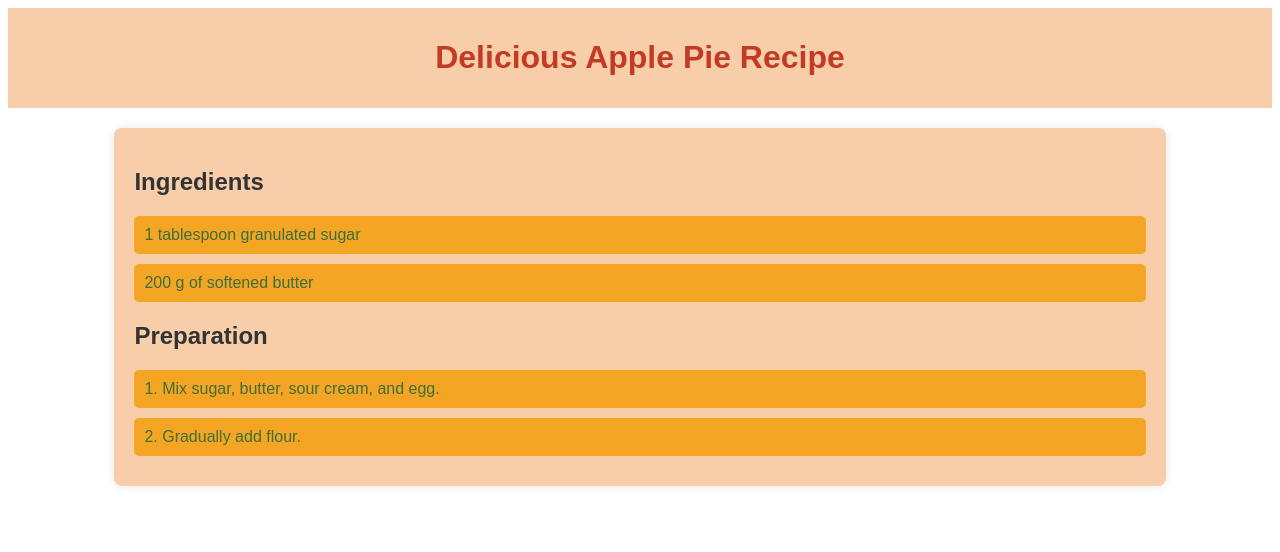
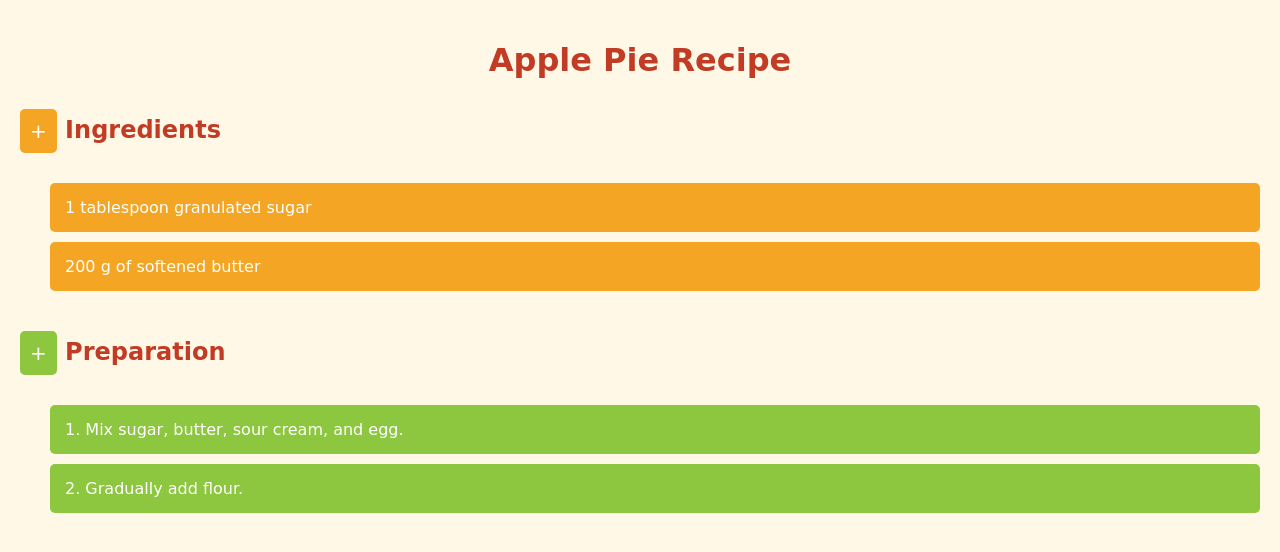
Before and after one commit to HlexNC/kurenkova.github.io, a plain HTML site: page index.html in a window 1280 px wide. Drawn offline with Linux system fonts and the light colour scheme; a web font is replaced by a local one.

Commit message:
Refactor HTML and CSS styles for Apple Pie Recipe page

```diff
--- a/index.html
+++ b/index.html
@@ -1,69 +1,105 @@
 <!DOCTYPE html>
-<html>
+<html lang="en">
+
 <head>
+    <meta charset="UTF-8">
+    <meta name="viewport" content="width=device-width, initial-scale=1.0">
     <title>Apple Pie Recipe</title>
+    <link href="https://fonts.googleapis.com/css2?family=Patrick+Hand+SC&display=swap" rel="stylesheet">
     <style>
         body {
-            font-family: Arial, sans-serif;
-            background-color: white;
+            font-family: 'Patrick Hand SC', cursive;
+            background-color: #fff8e7;
+            /* light peach background */
+            margin: 0;
+            padding: 20px;
             color: #333;
         }
 
-        .header {
-            background-color: #f8ceaa;
-            padding: 10px 20px;
+        h1 {
+            color: #c23b24;
+            /* Tall Poppy for titles */
             text-align: center;
-            color: #c23b24;
         }
 
-        .recipe-container {
-            width: 80%;
-            margin: 20px auto;
-            background-color: #f8ceaa;
-            padding: 20px;
-            border-radius: 8px;
-            box-shadow: 0px 0px 10px 0px rgba(0,0,0,0.1);
+        h2 {
+            color: #c23b24;
+            /* Tall Poppy for subtitles */
+            margin-top: 30px;
         }
 
-        .ingredient, .instruction {
+        .ingredient,
+        .step {
             background-color: #f5a524;
-            padding: 10px;
-            margin-bottom: 10px;
+            /* Buttercup yellow for boxes */
+            color: #fff;
+            padding: 15px;
+            margin: 10px 0;
             border-radius: 5px;
-            color: #3e6e3a;
         }
 
-        .ingredient:hover, .instruction:hover {
+        .step {
             background-color: #8dc63f;
-            cursor: pointer;
+            /* Sushi green for step boxes */
         }
 
-        .highlight {
-            background-color: #c23b24;
-            color: white;
+        /* Add styles for the button and icon */
+        .toggle-button {
+            position: relative;
+            left: 0;
+            border: none;
+            background: none;
+            cursor: pointer;
+            padding: 10px;
+            border-radius: 5px;
+            background-color: #f5a524;
+            /* Buttercup yellow for button background */
+            font-family: 'Patrick Hand SC', cursive;
+            color: #fff;
+            font-size: 20px;
+        }
+
+        .toggle-button.sushi {
+            background-color: #8dc63f;
+            /* Sushi green for button background */
+        }
+
+        .toggle-content {
+            transition: max-height 0.5s ease-in-out;
+            /* smooth folding animation */
+            max-height: 1000px;
+            /* arbitrary large number */
+            overflow: hidden;
+            margin-left: 30px;
+        }
+
+        .hidden {
+            max-height: 0;
         }
     </style>
     <script>
-        function highlight(element) {
-            element.classList.toggle("highlight");
+        function toggleContent(id) {
+            var content = document.getElementById(id);
+            content.classList.toggle('hidden');
         }
     </script>
 </head>
+
 <body>
-    <div class="header">
-        <h1>Delicious Apple Pie Recipe</h1>
+    <h1>Apple Pie Recipe</h1>
+    <h2><button class="toggle-button" onclick="toggleContent('ingredients')">+</button> Ingredients</h2>
+    <div id="ingredients" class="toggle-content">
+        <div class="ingredient">1 tablespoon granulated sugar</div>
+        <div class="ingredient">200 g of softened butter</div>
+        <!-- Add more ingredients as needed -->
     </div>
 
-    <div class="recipe-container">
-        <h2>Ingredients</h2>
-        <div class="ingredient" onclick="highlight(this)">1 tablespoon granulated sugar</div>
-        <div class="ingredient" onclick="highlight(this)">200 g of softened butter</div>
-        <!-- More ingredients here -->
-
-        <h2>Preparation</h2>
-        <div class="instruction" onclick="highlight(this)">1. Mix sugar, butter, sour cream, and egg.</div>
-        <div class="instruction" onclick="highlight(this)">2. Gradually add flour.</div>
-        <!-- More instructions here -->
+    <h2><button class="toggle-button sushi" onclick="toggleContent('preparation')">+</button> Preparation</h2>
+    <div id="preparation" class="toggle-content">
+        <div class="step">1. Mix sugar, butter, sour cream, and egg.</div>
+        <div class="step">2. Gradually add flour.</div>
+        <!-- Add more steps as needed -->
     </div>
 </body>
+
 </html>
```
